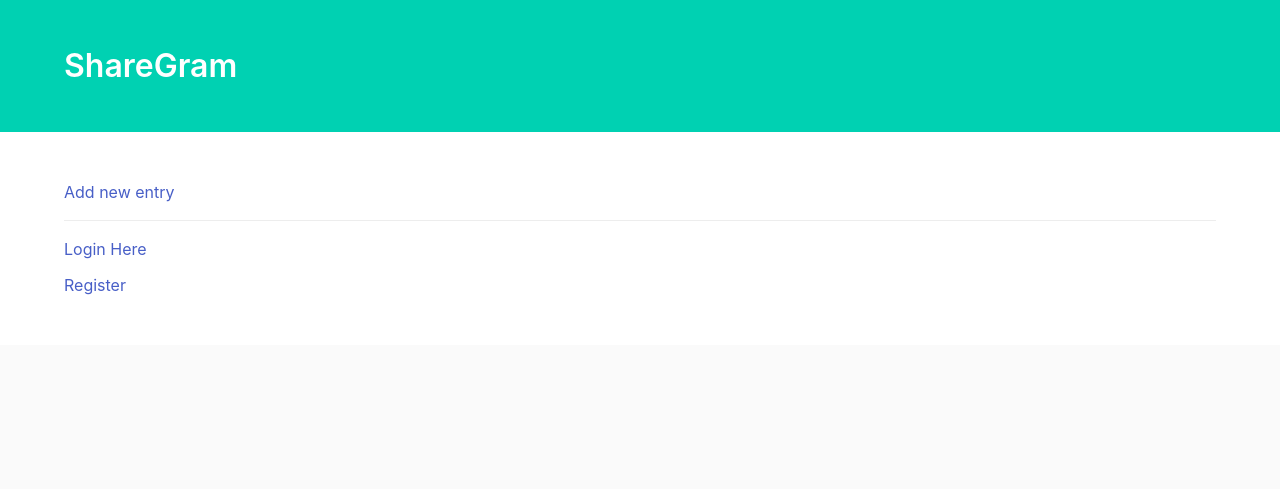
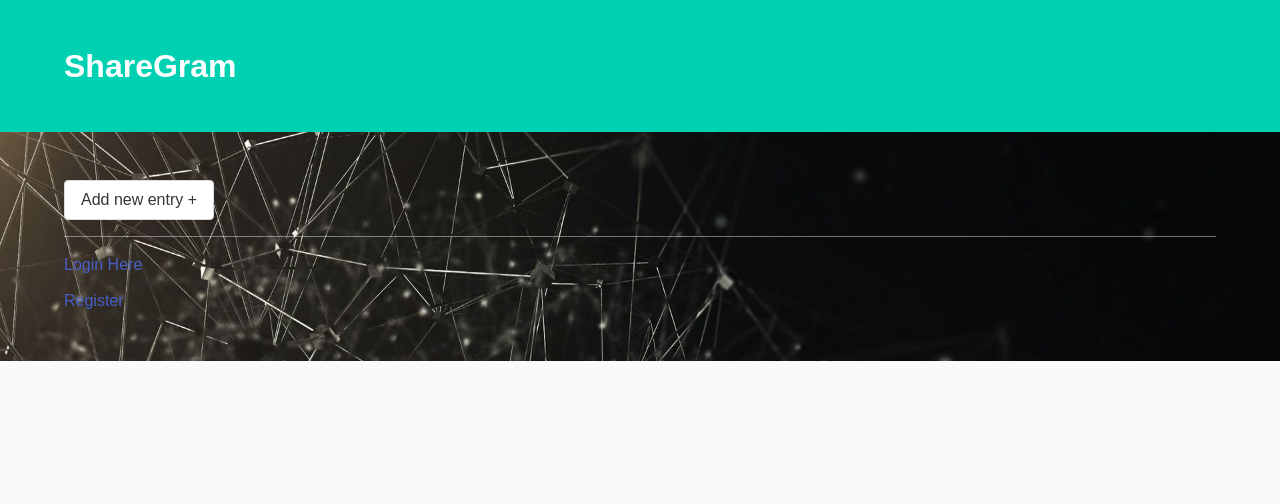
Before and after one commit to Sid22031998/ShareGram-using-Django, a Django app: template entries/templates/entries/index.html in a window 1280 px wide. Shown: the top 504 px of the page. Run offline with Django 3.2, Linux system fonts and the light colour scheme; the template is opened without the code that fills it, so the values that code supplies are empty; parts of the project's set-up code (start-up, migrations or seed data) failed here and were passed over; some libraries are stand-ins or nearby versions.

Commit message:
third commit

```diff
--- /dev/null
+++ b/entries/static/css/main.css
@@ -0,0 +1,20 @@
+body{
+	margin:0;
+	padding:0;
+	background: url('xyz.jpg');
+	background-size: cover;
+	background-position: center;
+	font-family: sans-serif;
+	color: white;
+}
+
+strong{
+	font-family: sans-serif;
+	color: white;
+}
+
+button{
+	font-family: sans-serif;
+	color: white;
+	bac
+}
--- a/entries/templates/entries/index.html
+++ b/entries/templates/entries/index.html
@@ -7,6 +7,7 @@
     <meta http-equiv="X-UA-Compatible" content="ie=edge">
     <title>ShareGram</title>
     <link rel="stylesheet" href="https://cdnjs.cloudflare.com/ajax/libs/bulma/0.6.2/css/bulma.min.css" />
+    <link rel="stylesheet" href="../../static/css/main.css" type="text/css" />
 </head>
 
 <body>
@@ -26,7 +27,7 @@
             <article class="media">
                 <div class="media-content">
                     <div class="content">
-                        <a href="{% url 'add' %}">Add new entry</a>
+                        <button class="button button-green"href="{% url 'add' %}">Add new entry + </button>
                     </div>
                 </div>
             </article>
@@ -38,6 +39,7 @@
                             <div class="content">
                                 <p>
                                     <strong>{{ entry.date_posted }}</strong>
+                                    <br>
                                     <br> {{ entry.text }}
                                 </p>
                             </div>
--- a/register/templates/register/register.html
+++ b/register/templates/register/register.html
@@ -3,6 +3,7 @@
 <head>
 	<title>Register</title>
 	<link rel="stylesheet" href="https://maxcdn.bootstrapcdn.com/bootstrap/4.0.0/css/bootstrap.min.css" integrity="sha384-Gn5384xqQ1aoWXA+058RXPxPg6fy4IWvTNh0E263XmFcJlSAwiGgFAW/dAiS6JXm" crossorigin="anonymous">
+	<link rel="stylesheet" href="../../static/css/main.css" type="text/css" media="all" />
 	{% load crispy_forms_tags %}
 </head>
 <body>
```
Also changed, not shown: register/static/css/main.css (added, +14 -0 lines), entries/static/css/xyz.jpg (added), register/static/css/abc.png (added).
